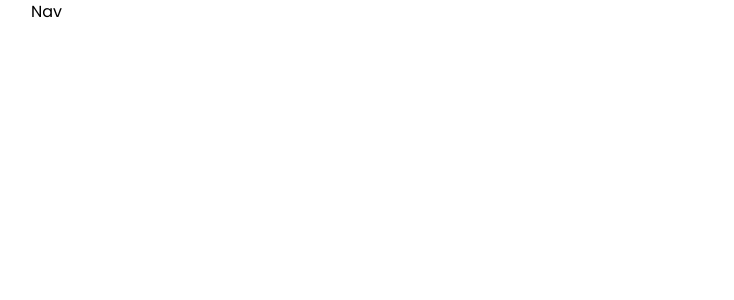
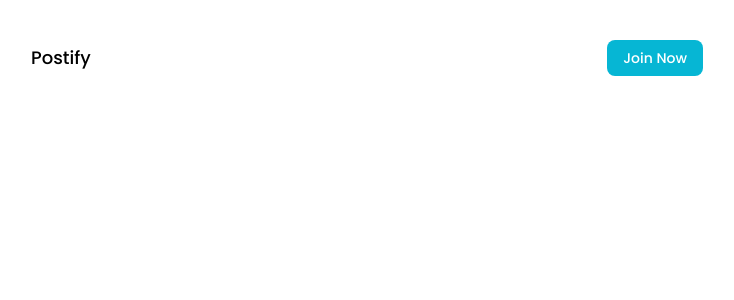
Before and after one commit to CMadiope/postify, a Next.js app: page / in a window 1280 px wide. Shown: the top 300 px of the page, without its empty margins (273-1007 px from the left). Built offline with nearby package versions, Linux system fonts and the light colour scheme.

Commit message:
ADD nav bar

```diff
--- a/components/Nav.js
+++ b/components/Nav.js
@@ -1,11 +1,19 @@
-import React from 'react'
+import React from "react";
+import Link from "next/link";
 
 const Nav = () => {
   return (
-    <div >
-      Nav
-    </div>
-  )
-}
+    <nav className='flex justify-between items-center py-10'>
+      <Link href='/'>
+        <button className='text-lg font-medium'>Postify</button>
+      </Link>
+      <ul className='flex items-center gap-10'>
+        <Link href={"/auth/login"} >
+        <p className="py-2 px-4 text-sm bg-cyan-500 text-white rounded-lg font-medium ml-8">Join Now</p>
+        </Link>
+      </ul>
+    </nav>
+  );
+};
 
-export default Nav
+export default Nav;
```
